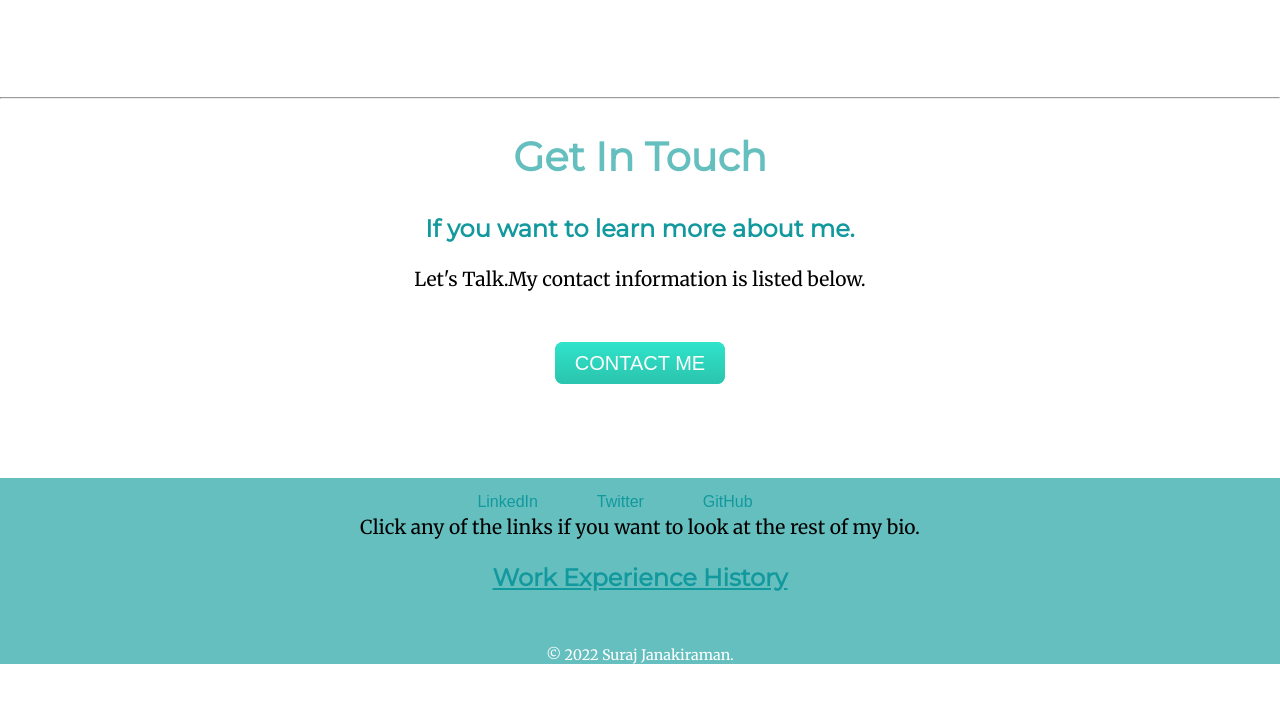
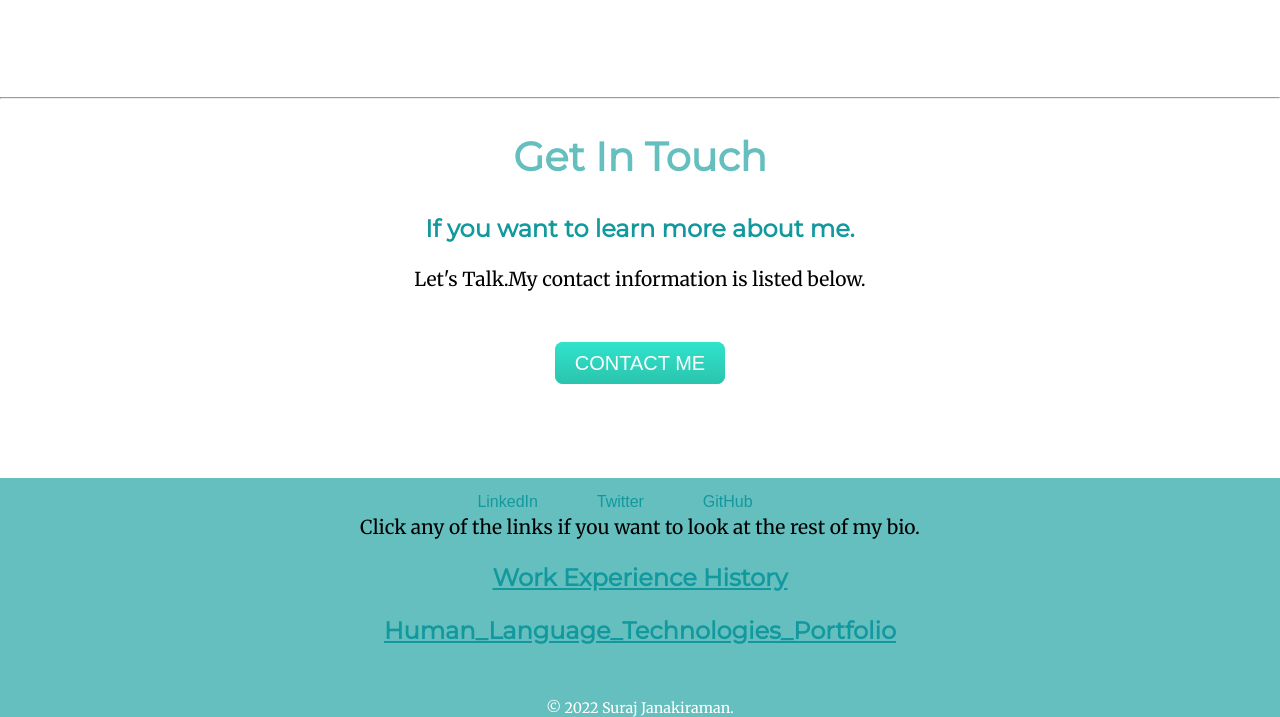
Before and after one commit to surajjanakiraman/new-cv, a plain HTML site: page index.html in a window 1280 px wide. Shown: the part 2518-3235 px from the top of the page. Before the commit the page ends 3182 px from the top, so only its background shows below. Drawn offline with Linux system fonts and the light colour scheme.

Commit message:
Update index.html

```diff
--- a/index.html
+++ b/index.html
@@ -71,6 +71,7 @@
 
     <p>Click any of the links if you want to look at the rest of my bio.</p>
     <h3><a href="workexperience.html">Work Experience History</a></h3>
+    <h3><a href="https://github.com/surajjanakiraman/Human_Language_Technologies_Portfolio">Human_Language_Technologies_Portfolio</a></h3>
     <p class="cpright" >© 2022 Suraj Janakiraman.</p>
   </div>
 </body>
```
